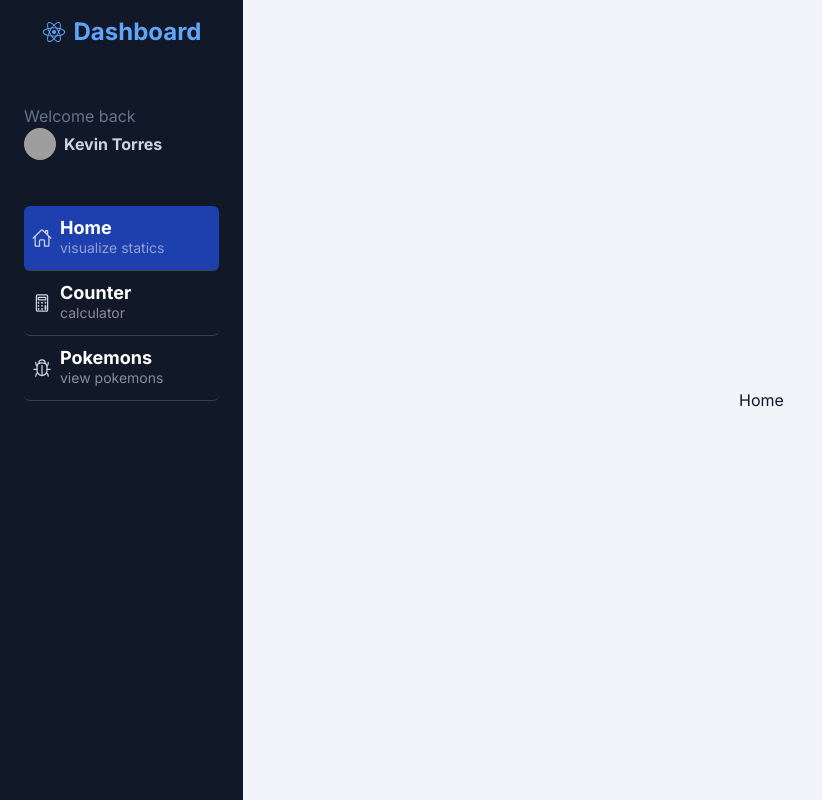
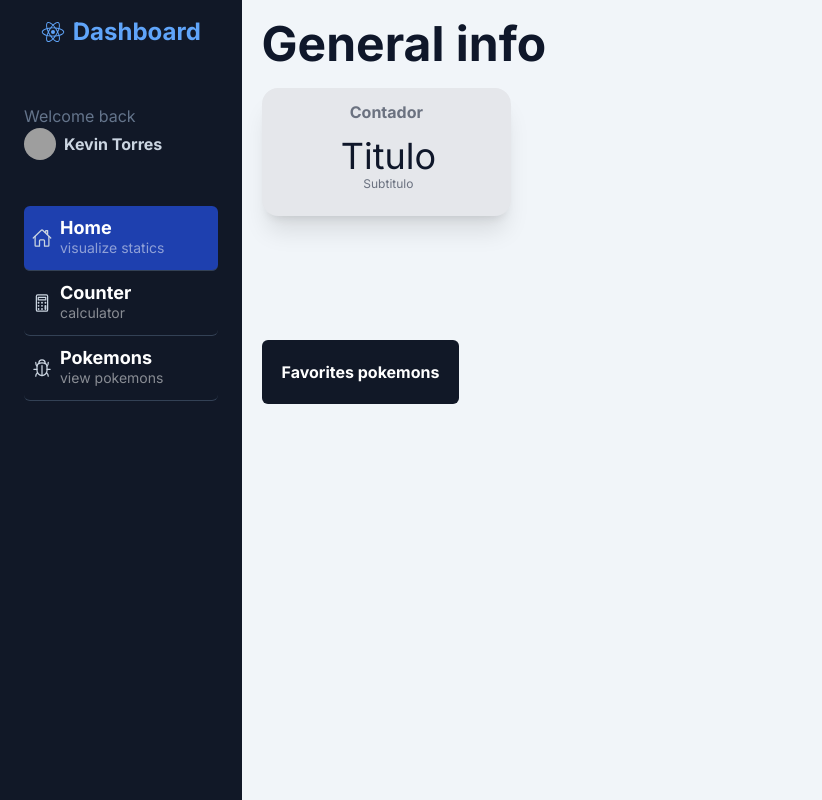
Before and after one commit to kevkodezor/nextjs-dashboard, a Next.js app: page /dashboard/home in a window 1280 px wide. Shown: the whole page, without its empty margins (0-822 px from the left). Built offline with nearby package versions, Linux system fonts and the light colour scheme; grey boxes are pictures that could not be loaded.

Commit message:
Favorite page & change view home dashboard

```diff
--- a/app/components/index.ts
+++ b/app/components/index.ts
@@ -1,2 +1,3 @@
 export * from './card'
 export * from './sidebar'
+export * from './simple-widget'
--- /dev/null
+++ b/app/components/simple-widget/index.tsx
@@ -0,0 +1,30 @@
+import { IoCafeOutline } from 'react-icons/io5'
+
+export const SimpleWidget = () => {
+    return (
+        <div className='bg-gray-200 shadow-xl p-3 sm:min-w-[25%] w-48 rounded-2xl border-1 border-gray-50 mt-5'>
+            <div className='flex flex-col'>
+                <div>
+                    <h2 className='font-bold text-gray-500 text-center'>Contador</h2>
+                </div>
+                <div className='my-3'>
+                    <div className='flex flex-row items-center justify-center space-x-1 '>
+                        <div id='icon'>
+                            {/* Icono irá aquí */}
+                            {/* <IoCafeOutline size={50} /> */}
+                        </div>
+                        <div id='temp' className='text-center'>
+                            <h4 className='text-4xl'>Titulo</h4>
+                            <p className='text-xs text-gray-500'>Subtitulo</p>
+                        </div>
+                    </div>
+                </div>
+
+                {/* <div className='w-full place-items-end text-right border-t-2 border-gray-100 mt-2'>
+                    <a href='#' className='text-indigo-600 text-xs font-medium'>Más</a>
+                </div> */}
+
+            </div>
+        </div>
+    )
+}
--- /dev/null
+++ b/app/dashboard/favorites/page.tsx
@@ -0,0 +1,17 @@
+import { Silkscreen } from 'next/font/google'
+import { PokemonsList } from '@/app/list';
+
+const silkscreen = Silkscreen({ subsets: ['latin'], weight: ['400'] })
+
+export const metadata = {
+    title: 'Dashboard | Favorites list',
+}
+export default async function FavoritePage() {
+
+    return (
+        <div className='flex flex-col w-full'>
+            <span className={`text-center text-5xl m-5 ${silkscreen.className}`}>Favorites Pokemons</span>
+            <PokemonsList data={[]} />
+        </div>
+    );
+}
--- a/app/dashboard/home/page.tsx
+++ b/app/dashboard/home/page.tsx
@@ -1,8 +1,24 @@
+import Link from 'next/link';
+import { SimpleWidget } from '@/app/components';
 
 export default function HomePage() {
     return (
-        <div className='flex flex-col justify-center items-center w-full'>
-            Home
+        <div className='flex flex-col w-full p-5'>
+            <div className='border-solid h-80'>
+                <h1 className='font-bold text-5xl'>General info</h1>
+                <SimpleWidget />
+            </div>
+            <div className='border-solid h-80'>
+                <Link href='/dashboard/favorites'>
+                    <button
+                        type='button'
+                        className='bg-gray-900 p-5 rounded-md font-bold hover:bg-gray-700 text-white'
+                    >
+                        Favorites pokemons
+                    </button>
+                </Link>
+
+            </div>
         </div>
     )
 }
--- a/app/page.tsx
+++ b/app/page.tsx
@@ -2,7 +2,7 @@ import { redirect } from "next/navigation"
 
 export default function Home() {
 
-  redirect('/dashboard/counter');
+  redirect('/dashboard/home');
 
   return (
     <main className='flex min-h-screen flex-col items-center justify-between p-24'>
```
